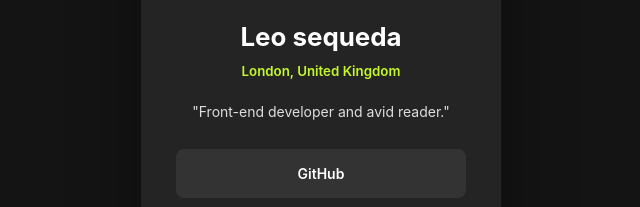
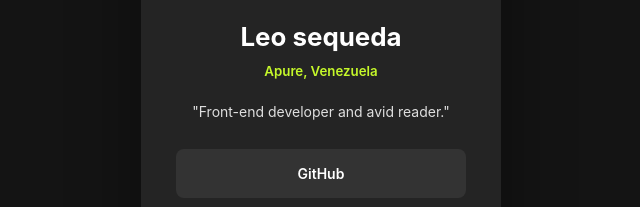
Before and after one commit to lesz24/social-links-profile-main, a plain HTML site: page index.html in a window 1280 px wide. Shown: the part 207-414 px from the top of the page, 319-959 px from the left. Drawn offline with Linux system fonts and the light colour scheme.

Commit message:
Update profile location to Apure, Venezuela

```diff
--- a/index.html
+++ b/index.html
@@ -14,7 +14,7 @@
     <section class="profile-card" aria-label="Social links profile">
       <img class="profile-avatar" src="assets/images/avatar-jessica.jpeg" alt="Portrait of Jessica Randall">
       <h1 class="profile-card__name">Leo sequeda</h1>
-      <p class="profile-card__location">London, United Kingdom</p>
+      <p class="profile-card__location">Apure, Venezuela</p>
       <p class="profile-card__bio">"Front-end developer and avid reader."</p>
 
       <ul class="profile-links">
```
